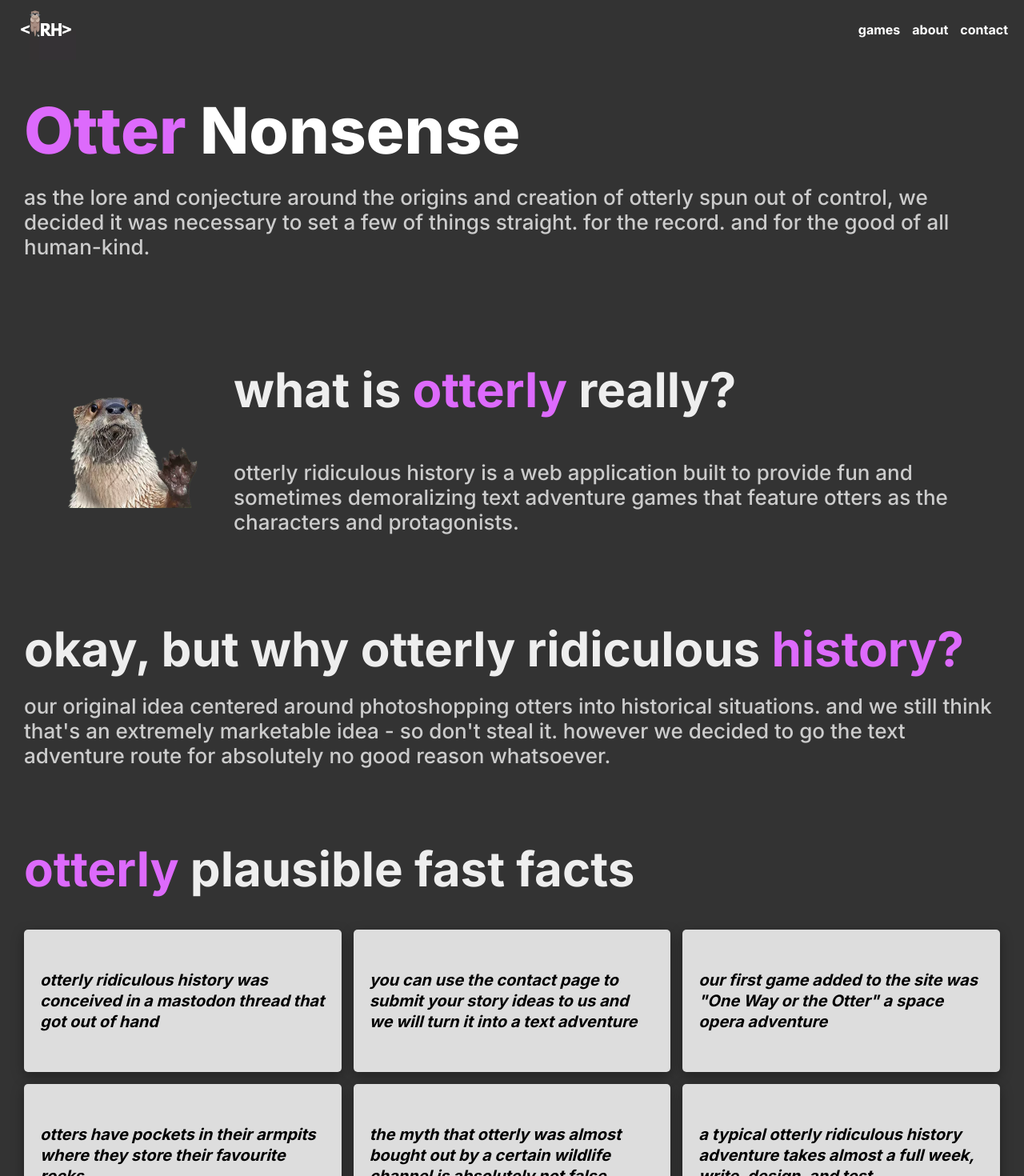
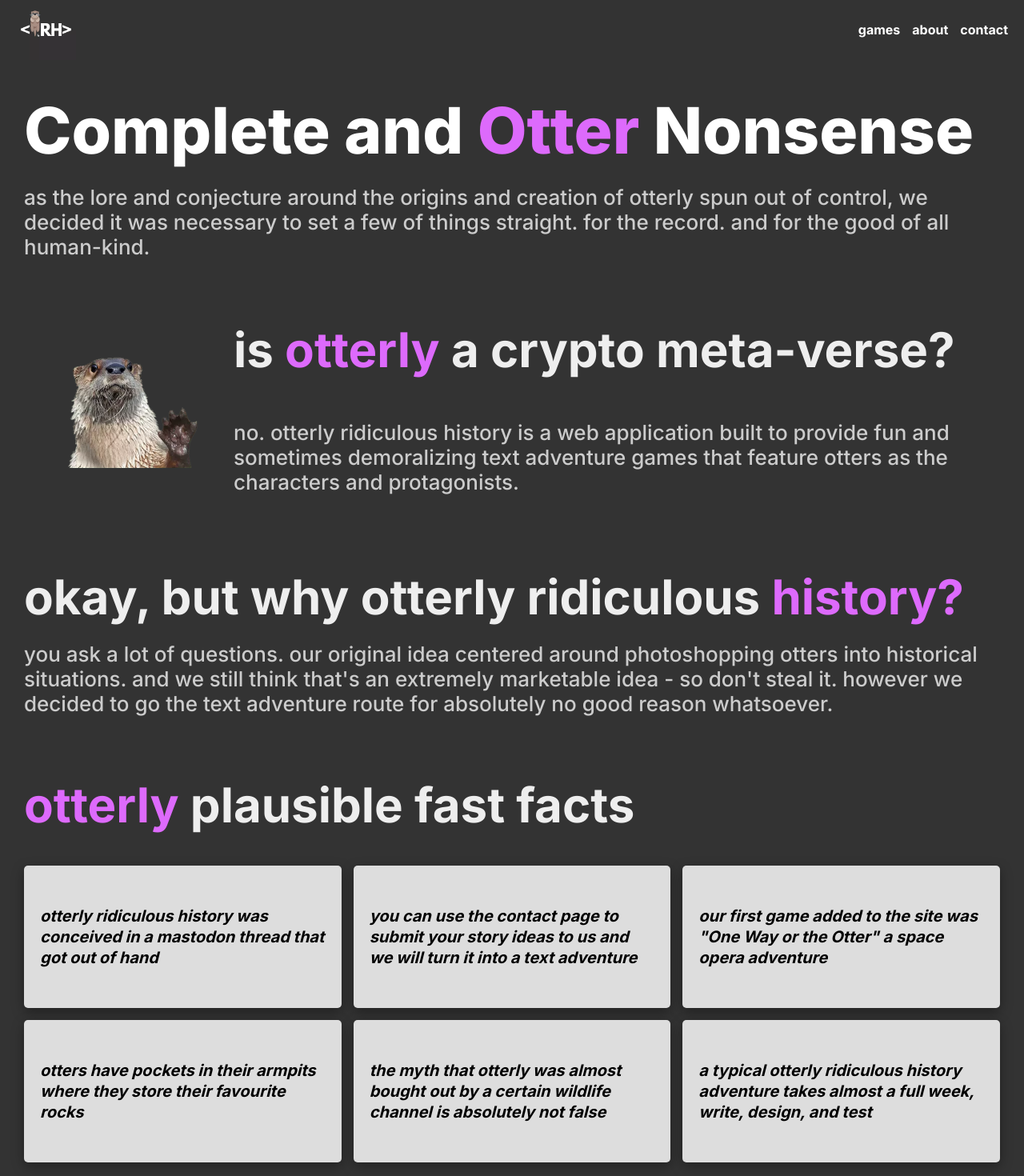
Before and after one commit to GoloisaNinja/webstorm-otterly, a React (Create React App) app: page /about in a window 1280 px wide. Shown: the top 1470 px of the page at 80% size. Built offline with nearby package versions, Linux system fonts and the light colour scheme.

Commit message:
cleaned up some bad styles on the about page

```diff
--- a/src/pages/AboutPage/index.tsx
+++ b/src/pages/AboutPage/index.tsx
@@ -27,7 +27,7 @@ const AboutPage: React.FC<AboutPageProps> = (props) => {
     return (
         <OverridePageWrapper padding={'1rem'}>
             <HeroWrapper>
-                <HeroText><PurpleSpan>Otter</PurpleSpan> Nonsense</HeroText>
+                <HeroText>Complete and <PurpleSpan>Otter</PurpleSpan> Nonsense</HeroText>
                 <HeroSubText>
                     as the lore and conjecture around the origins and creation of otterly spun out of control, we
                     decided it was necessary to set a few of things straight. for the record. and for the good of all
@@ -36,22 +36,22 @@ const AboutPage: React.FC<AboutPageProps> = (props) => {
             </HeroWrapper>
             <OtterWrapper>
                 <OtterImg src={OtterSrc} />
-                <HeroInfoHeader>what is <PurpleSpan>otterly</PurpleSpan> really?</HeroInfoHeader>
-                <HeroInfo>otterly ridiculous history is a web application built to provide fun and sometimes demoralizing text adventure games
+                <HeroInfoHeader>is <PurpleSpan>otterly</PurpleSpan> a crypto meta-verse?</HeroInfoHeader>
+                <HeroInfo>no. otterly ridiculous history is a web application built to provide fun and sometimes demoralizing text adventure games
                         that feature otters as the characters and protagonists.
                 </HeroInfo>
             </OtterWrapper>
-            <BasicFlexCWrapper marginTop={'3rem'} marginBottom={'6rem'}>
+            <BasicFlexCWrapper marginTop={'1.5rem'} marginBottom={'6rem'}>
                 <HeroInfoHeader>
                     okay, but why otterly ridiculous <PurpleSpan>history?</PurpleSpan>
                 </HeroInfoHeader>
                 <HeroInfo>
-                    our original idea centered around photoshopping otters into historical situations. and we still think that's
+                    you ask a lot of questions. our original idea centered around photoshopping otters into historical situations. and we still think that's
                     an extremely marketable idea - so don't steal it. however we decided to go the text adventure route for
                     absolutely no good reason whatsoever.
                 </HeroInfo>
             </BasicFlexCWrapper>
-            <BasicFlexCWrapper marginTop={'3rem'} marginBottom={'6rem'}>
+            <BasicFlexCWrapper marginTop={'1.5rem'} marginBottom={'6rem'}>
                 <HeroInfoHeader>
                     <PurpleSpan>otterly</PurpleSpan> plausible fast facts
                 </HeroInfoHeader>
@@ -76,7 +76,7 @@ const AboutPage: React.FC<AboutPageProps> = (props) => {
                     </Quote>
                 </QuoteGrid>
             </BasicFlexCWrapper>
-            <BasicFlexCWrapper marginTop={'3rem'} marginBottom={'6rem'}>
+            <BasicFlexCWrapper marginTop={'1.5rem'} marginBottom={'6rem'}>
                 <HeroInfoHeader>
                     get in <PurpleSpan>touch</PurpleSpan>
                 </HeroInfoHeader>
--- a/src/pages/AboutPage/styles.tsx
+++ b/src/pages/AboutPage/styles.tsx
@@ -4,13 +4,17 @@ import { Button} from "../../components/Button";
 export const OtterWrapper = styled.div`
   display: grid;
   align-items: center;
-  margin-top: 6rem;
+  margin-top: 1rem;
   margin-bottom: 6rem;
   grid-template-areas:
           "otter header"
-          "info info";
+          "otter info";
   > img {
     grid-area: otter;
+
+    @media (max-width: 600px) {
+      justify-self: center;
+    }
   }
   > h3 {
     grid-area: header;
@@ -18,10 +22,11 @@ export const OtterWrapper = styled.div`
   > p {
     grid-area: info;
   }
-  @media (min-width: 650px) {
+  @media (max-width: 600px) {
     grid-template-areas:
-            "otter header"
-            "otter info";
+            "otter otter"
+            "header header"
+            "info info";
   }
 `;
 export const OverrideButton = styled(Button)`
```
